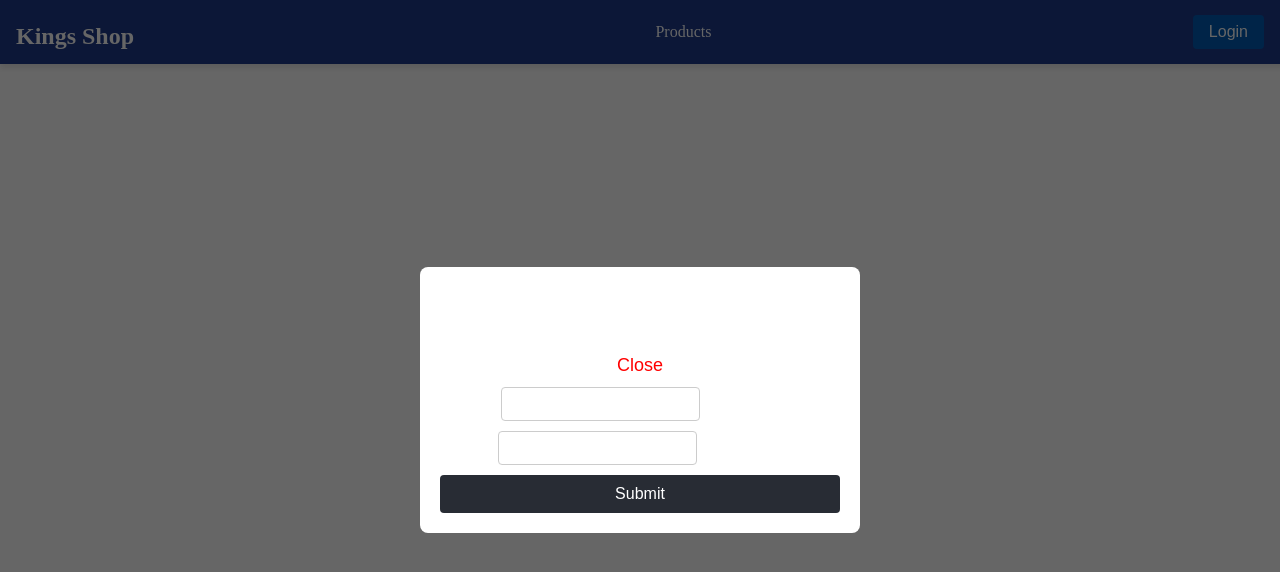
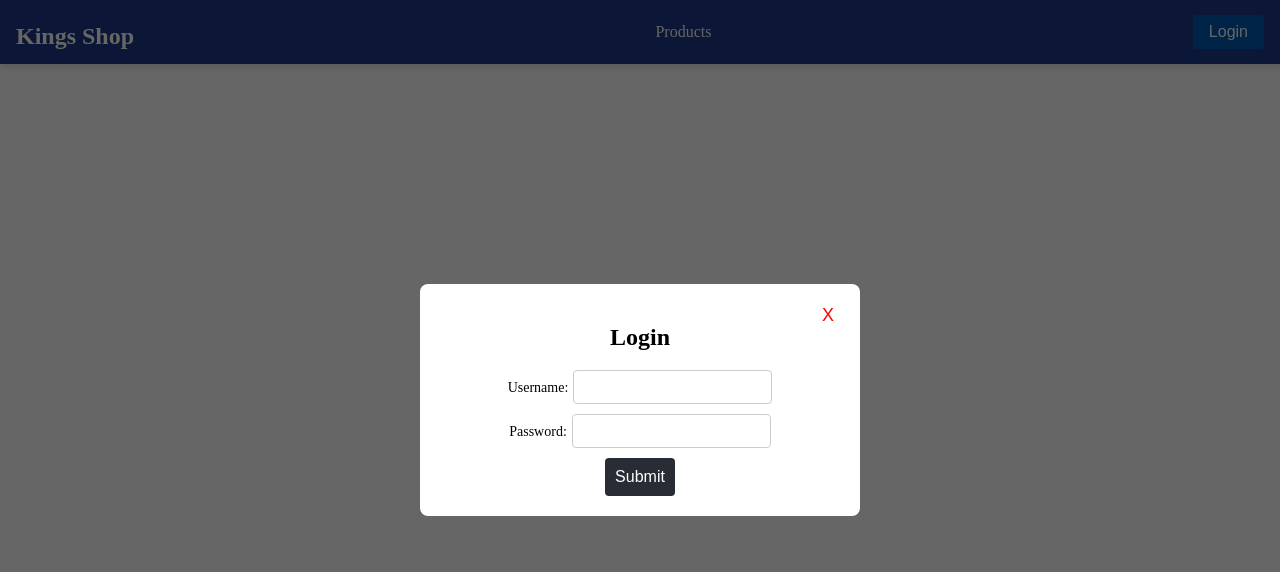
Before and after one commit to bokekez/shop, a React (Vite) app: page / in a window 1280 px wide. Both pictures are taken after a click on the button "Login". Shown: the top 572 px of the page. Built offline with nearby package versions, Linux system fonts and the light colour scheme.

Commit message:
login ui fix and card adding

```diff
--- a/src/App.tsx
+++ b/src/App.tsx
@@ -4,15 +4,18 @@ import { BrowserRouter as Router } from 'react-router-dom';
 import NavBar from './components/NavBar/NavBar';
 import AppRoutes from './routes/routes';
 import { AuthProvider } from './context/authContext';
+import { CartProvider } from './context/cartContext';
 
 const App: React.FC = () => {
   return (
     <AuthProvider>
-      <Router>
-        <ToastContainer />
-        <NavBar />
-        <AppRoutes />
-      </Router>
+      <CartProvider>
+        <Router>
+          <ToastContainer />
+          <NavBar />
+          <AppRoutes />
+        </Router>
+      </CartProvider>
     </AuthProvider>
   );
 };
--- a/src/components/Login/Login.module.css
+++ b/src/components/Login/Login.module.css
@@ -4,6 +4,7 @@
   left: 0;
   width: 100vw;
   height: 100vh;
+  color: black;
   background: rgba(0, 0, 0, 0.6);
   display: flex;
   justify-content: center;
@@ -11,6 +12,8 @@
 }
 
 .dialog {
+  display: flex;
+  flex-direction: column;
   background: white;
   border-radius: 8px;
   padding: 20px;
@@ -19,6 +22,8 @@
 }
 
 .closeDialog {
+  position: absolute;
+  align-self: flex-end;
   background: none;
   border: none;
   font-size: 18px;
@@ -30,6 +35,7 @@
 .loginForm {
   display: flex;
   flex-direction: column;
+  align-items: center;
   gap: 10px;
 }
 
@@ -58,3 +64,7 @@
 .submitButton:hover {
   background-color: #61dafb;
 }
+
+.loginInput{
+  margin-left: 5px;
+}
--- a/src/components/Login/Login.tsx
+++ b/src/components/Login/Login.tsx
@@ -26,7 +26,9 @@ const Login: React.FC<LoginProps> = ({ handleCloseLoginDialog }) => {
 
     try {
       const data = await loginUser(username, password);
-      console.log(data)
+      if(data.message === 'Invalid credentials'){
+        return showToastifyError('Invalid username or password. Please try again.', 'login');
+      }
       localStorage.setItem('authToken', data.accessToken);
       authContext?.setUser({
         id: data.id,
@@ -48,18 +50,18 @@ const Login: React.FC<LoginProps> = ({ handleCloseLoginDialog }) => {
   return (
     <div className={styles.dialogBackdrop} onClick={handleCloseLoginDialog}>
       <div className={styles.dialog} onClick={stopPropagation}>
+        <button onClick={handleCloseLoginDialog} className={styles.closeDialog}>
+          X
+        </button>
         <h2>Login</h2>
-        <button onClick={handleCloseLoginDialog} className={styles.closeDialog}>
-          Close
-        </button>
         <form className={styles.loginForm} onSubmit={handleSubmit}>
           <label>
             Username:
-            <input type="text" value={username} onChange={handleUsernameChange} required />
+            <input type="text" value={username} onChange={handleUsernameChange} required className={styles.loginInput}/>
           </label>
           <label>
             Password:
-            <input type="password" value={password} onChange={handlePasswordChange} required />
+            <input type="password" value={password} onChange={handlePasswordChange} required className={styles.loginInput}/>
           </label>
           <button type="submit" className={styles.submitButton}>
             Submit
--- a/src/components/Products/ProductTable.tsx
+++ b/src/components/Products/ProductTable.tsx
@@ -26,7 +26,7 @@ const ProductTable: React.FC<ProductTableProps> = ({
         price: product.price,
         quantity: 1,
       };
-    cartContext.addToCart(cartItem);
+    cartContext?.addToCart(cartItem);
   };
 
   return (
--- a/src/types/UserInterfaces.ts
+++ b/src/types/UserInterfaces.ts
@@ -13,4 +13,5 @@ export interface AuthContextType {
 
 export interface UserResponse extends User{
   accessToken: string;
+  message?: string;
 }
```
